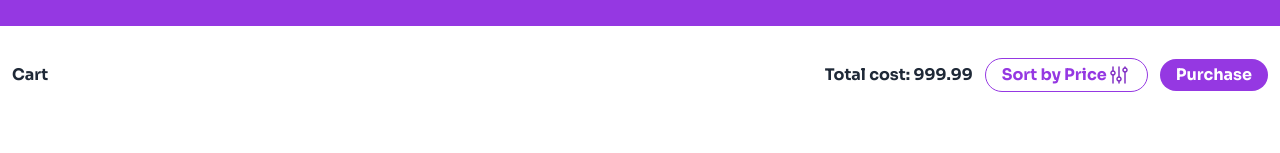
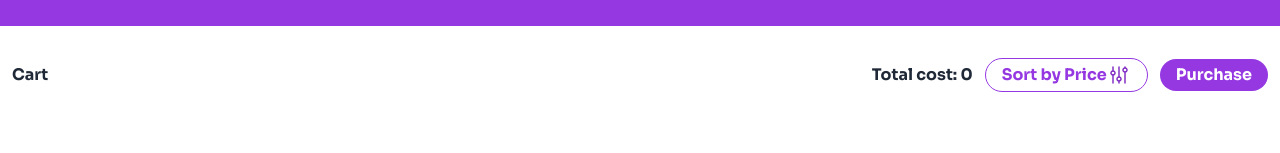
Before and after one commit to sakib-333/ph-b10-a8, a React (Vite) app: page /dashboard in a window 1280 px wide. Shown: the part 248-401 px from the top of the page. Built offline with nearby package versions, Linux system fonts and the light colour scheme.

Commit message:
Add cart total price.

```diff
--- a/src/components/Body/BodyComponents/Cart.jsx
+++ b/src/components/Body/BodyComponents/Cart.jsx
@@ -5,7 +5,8 @@ import { GadgetHavenContext } from "../../context/GadgetHavenContext";
 import { RemoveFromCart } from "../../Utilities/RemoveFromCart";
 
 const Cart = () => {
-  const { gadgets, cart, setCart } = useContext(GadgetHavenContext);
+  const { gadgets, cart, setCart, totalPrice, setTotalPrice } =
+    useContext(GadgetHavenContext);
 
   const cartProducts = gadgets.filter((gadget) => {
     if (cart.includes(gadget.product_id)) {
@@ -18,7 +19,7 @@ const Cart = () => {
       <div className="flex flex-col md:flex-row items-center justify-between">
         <h1 className="font-bold">Cart</h1>
         <div className="flex flex-col md:flex-row items-center space-y-3 md:space-y-0 md:space-x-3">
-          <h1 className="font-bold">Total cost: 999.99</h1>
+          <h1 className="font-bold">Total cost: {totalPrice}</h1>
           <button className="flex items-center border border-gadget-100 px-4 py-1 rounded-full font-bold text-gadget-100 hover:opacity-50">
             <span>Sort by Price</span> <img src={SortIcon} alt="sort" />
           </button>
@@ -47,7 +48,14 @@ const Cart = () => {
             </div>
             <button
               className="hover:opacity-50"
-              onClick={() => RemoveFromCart(setCart, p.product_id)}
+              onClick={() =>
+                RemoveFromCart(
+                  setCart,
+                  p.product_id,
+                  setTotalPrice,
+                  Number(p.price)
+                )
+              }
             >
               <img src={CancelIcon} alt="cancel icon" />
             </button>
--- a/src/components/Body/BodyComponents/ProductDetails.jsx
+++ b/src/components/Body/BodyComponents/ProductDetails.jsx
@@ -10,7 +10,7 @@ import { AddToCart } from "../../Utilities/AddToCart";
 import { AddToWishList } from "../../Utilities/AddToWishList";
 
 const ProductDetails = () => {
-  const { gadgets, cart, setCart, wishlist, setWishlist } =
+  const { gadgets, cart, setCart, wishlist, setWishlist, setTotalPrice } =
     useContext(GadgetHavenContext);
   const { params } = useMatch("/gadget/:id");
   const selectedGadget = gadgets.find(
@@ -75,7 +75,13 @@ const ProductDetails = () => {
           <div className="flex items-center space-x-4">
             <button
               onClick={() =>
-                AddToCart(cart, setCart, selectedGadget.product_id)
+                AddToCart(
+                  cart,
+                  setCart,
+                  selectedGadget.product_id,
+                  setTotalPrice,
+                  Number(selectedGadget.price)
+                )
               }
               className="flex items-center px-4 py-2 bg-gadget-100 hover:opacity-50 text-white rounded-2xl"
             >
--- a/src/components/Root/Root.jsx
+++ b/src/components/Root/Root.jsx
@@ -11,11 +11,21 @@ const Root = () => {
   const [gadgets, setGadgets] = useState([]);
   const [cart, setCart] = useState([]);
   const [wishlist, setWishlist] = useState([]);
+  const [totalPrice, setTotalPrice] = useState(0);
 
   return (
     <>
       <GadgetHavenContext.Provider
-        value={{ gadgets, setGadgets, cart, setCart, wishlist, setWishlist }}
+        value={{
+          gadgets,
+          setGadgets,
+          cart,
+          setCart,
+          wishlist,
+          setWishlist,
+          totalPrice,
+          setTotalPrice,
+        }}
         className="max-w-screen-2xl p-2 mx-auto bg-base-200"
       >
         {location.pathname === "/" ? (
--- a/src/components/Utilities/AddToCart.js
+++ b/src/components/Utilities/AddToCart.js
@@ -1,5 +1,17 @@
-export const AddToCart = (cart, setCart, product) => {
+export const AddToCart = (
+  cart,
+  setCart,
+  product,
+  setTotalPrice,
+  productPrice
+) => {
   if (!cart.includes(product)) {
     setCart((c) => [...c, product]);
+    setTotalPrice((currPrice) => {
+      let total = currPrice + productPrice;
+      total = total.toFixed(2);
+      total = Number(total);
+      return total;
+    });
   }
 };
--- a/src/components/Utilities/RemoveFromCart.js
+++ b/src/components/Utilities/RemoveFromCart.js
@@ -1,3 +1,14 @@
-export const RemoveFromCart = (setCart, productID) => {
+export const RemoveFromCart = (
+  setCart,
+  productID,
+  setTotalPrice,
+  productPrice
+) => {
   setCart((currCart) => currCart.filter((id) => id !== productID));
+  setTotalPrice((currPrice) => {
+    let total = currPrice - productPrice;
+    total = total.toFixed(2);
+    total = Number(total);
+    return total;
+  });
 };
```
